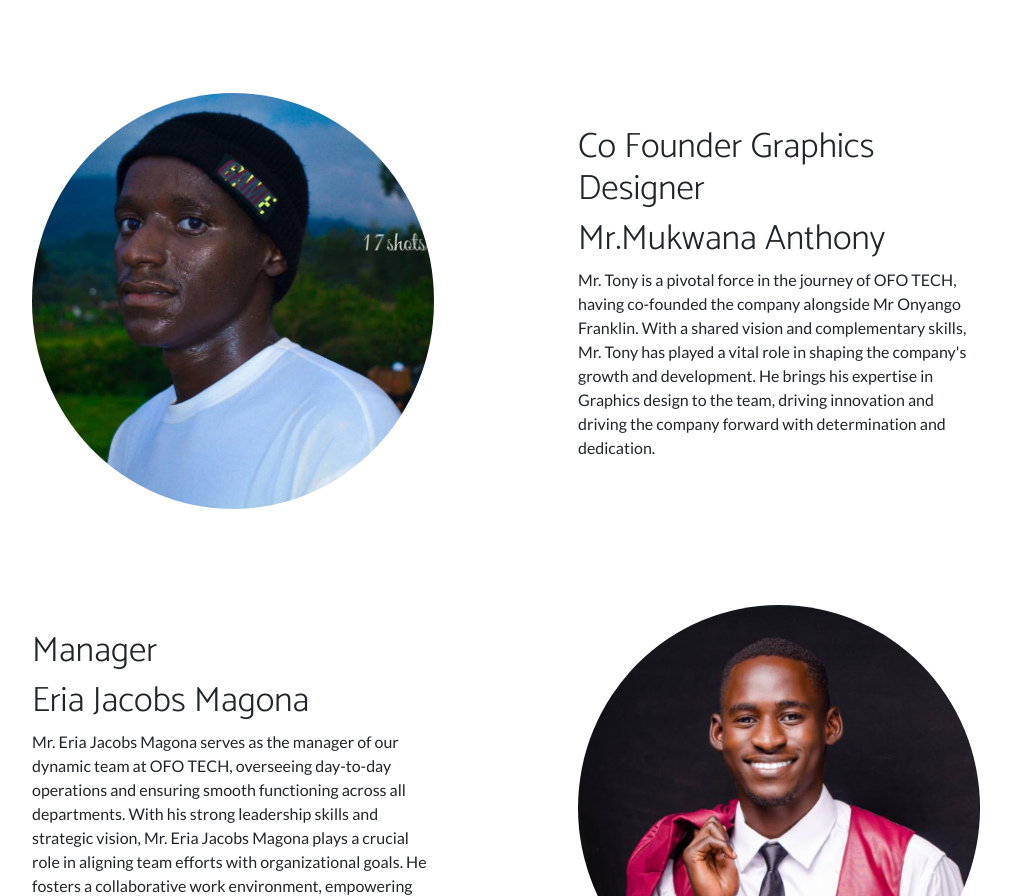
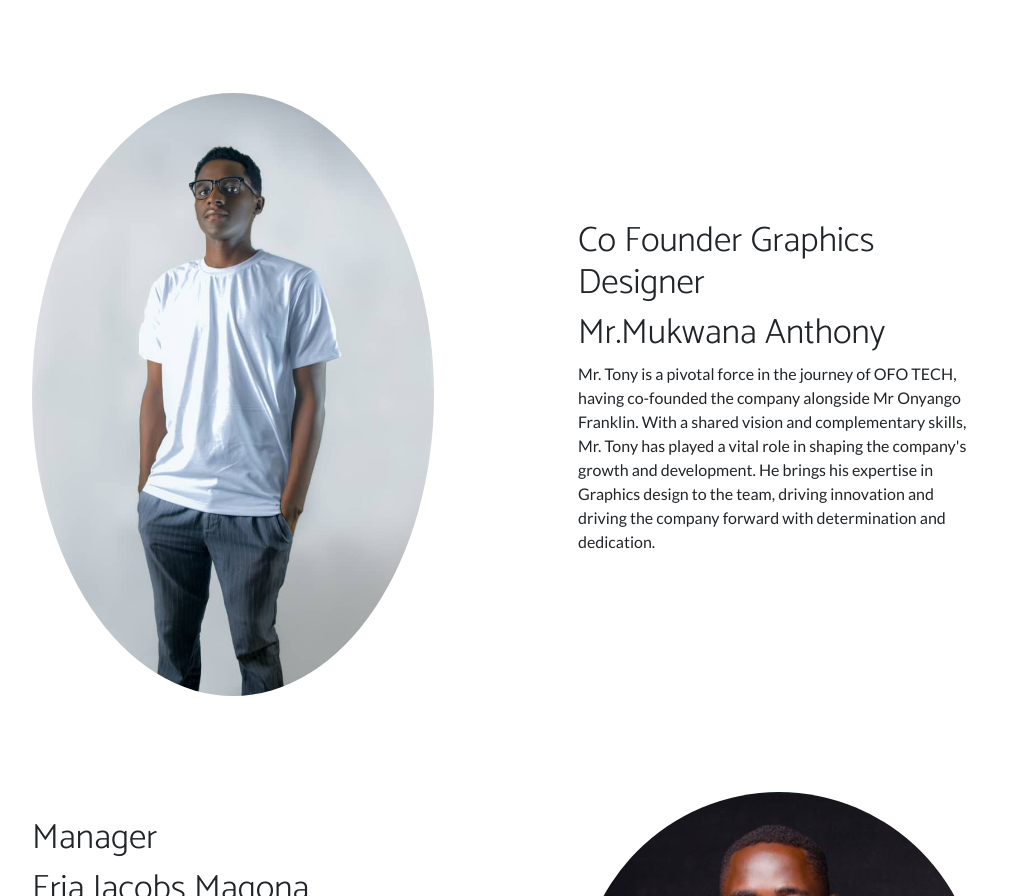
Before and after one commit to frankie2588/OFO-TECH, a plain HTML site: page Our_Team/index.html in a window 1280 px wide. Shown: the part 1264-2160 px from the top of the page, without its empty margins (134-1145 px from the left). Drawn offline with nearby package versions, Linux system fonts and the light colour scheme.

Commit message:
Update index.html
Changing picture of tony as co-founder of OFO Tech

```diff
--- a/Our_Team/index.html
+++ b/Our_Team/index.html
@@ -67,7 +67,7 @@
             <div class="container px-5">
                 <div class="row gx-5 align-items-center">
                     <div class="col-lg-6">
-                        <div class="p-5"><img class="img-fluid rounded-circle" src="assets/img/tony_profile.jpeg" alt="..." /></div>
+                        <div class="p-5"><img class="img-fluid rounded-circle" src="assets/img/tony.jpeg" alt="..." /></div>
                     </div>
                     <div class="col-lg-6">
                         <div class="p-5">
```
